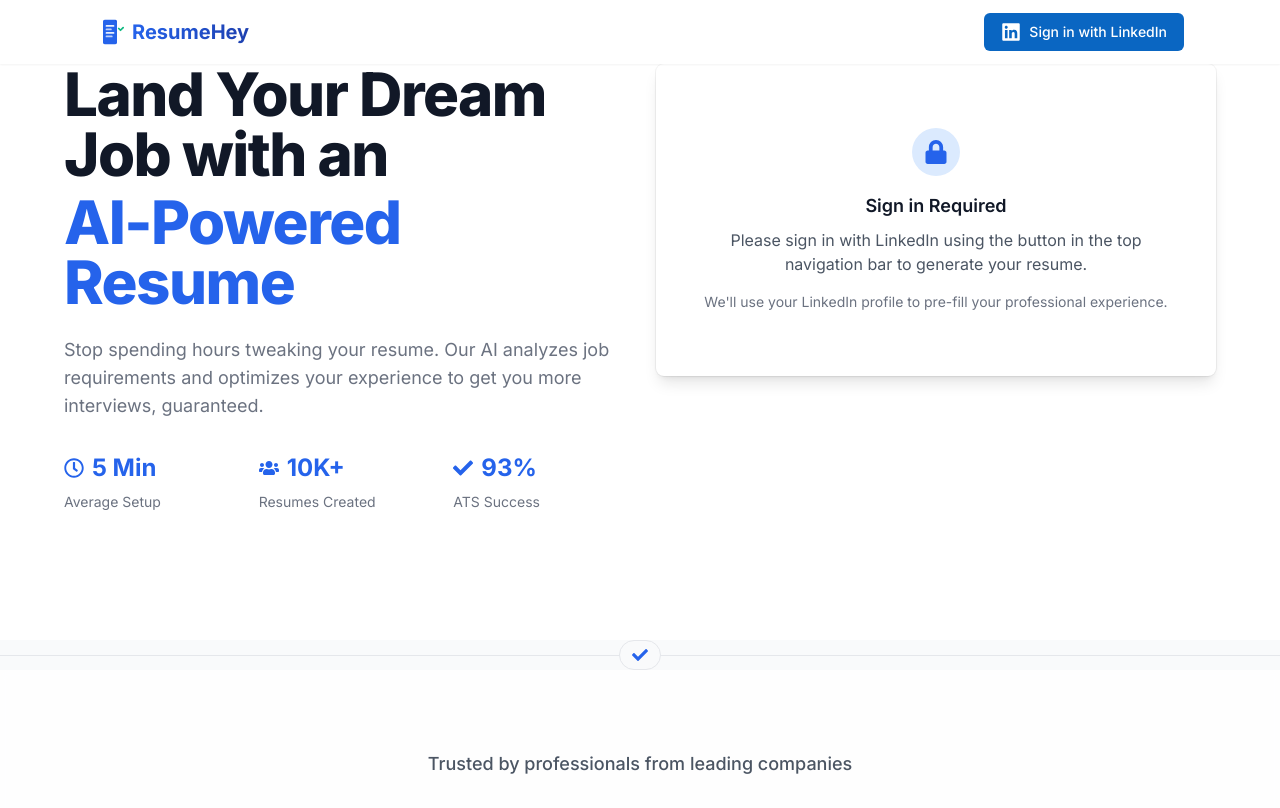
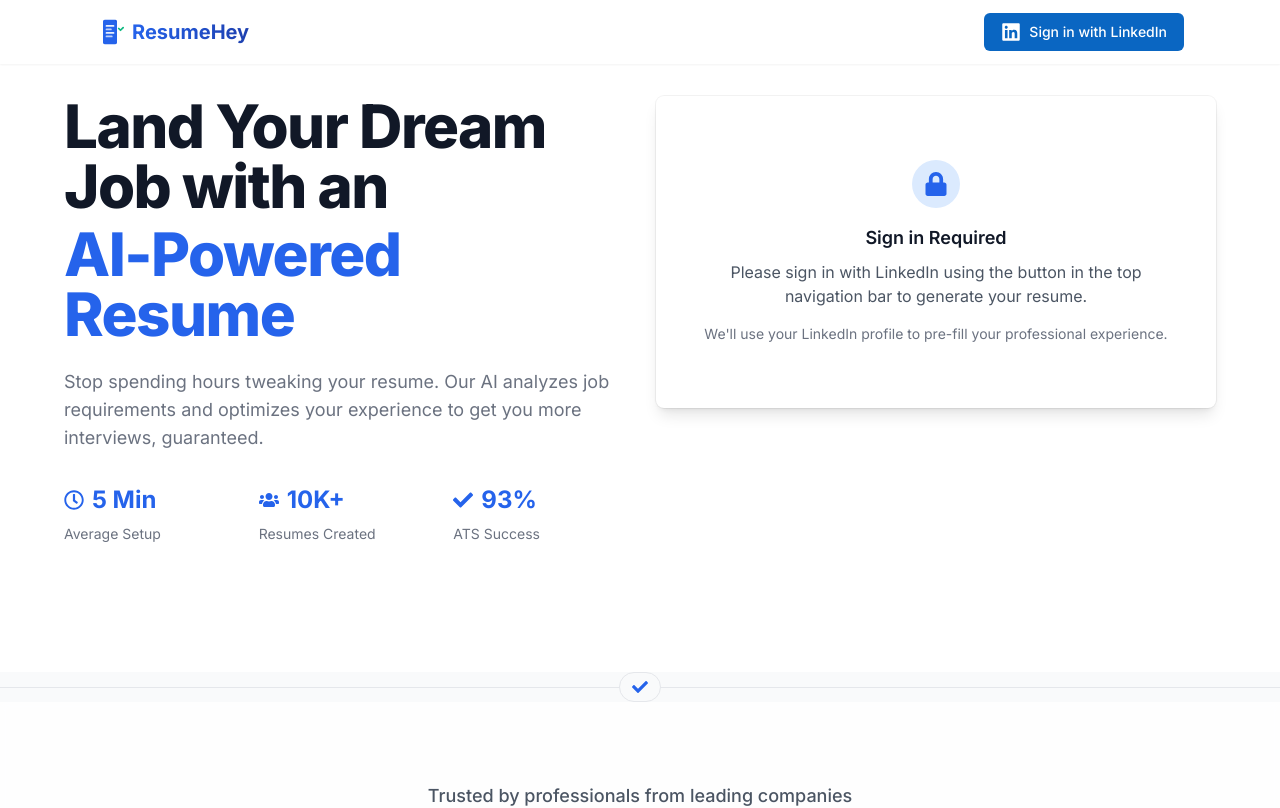
Before and after one commit to SparkyWoo/resumegen, a Next.js app: page / in a window 1280 px wide. Shown: the top 808 px of the page. Built offline with nearby package versions, Linux system fonts and the light colour scheme; no server answers.

Commit message:
fix padding for landing page v5

```diff
--- a/src/app/page.tsx
+++ b/src/app/page.tsx
@@ -82,12 +82,12 @@ export default function Home() {
       />
 
       {/* Hero Section */}
-      <div className="relative overflow-hidden bg-white/80 backdrop-blur-sm pt-8 sm:pt-12 lg:pt-16">
+      <div className="relative overflow-hidden bg-white/80 backdrop-blur-sm">
         <AnimatedSection className="max-w-7xl mx-auto">
           <div className="relative z-10 pb-8 bg-white sm:pb-16 md:pb-20 lg:pb-28 xl:pb-32">
             <div className="relative px-4 sm:px-6 lg:px-8">
               <div className="mx-auto max-w-7xl px-4 sm:px-6 lg:px-8">
-                <div className="lg:grid lg:grid-cols-12 lg:gap-8">
+                <div className="pt-16 sm:pt-20 lg:pt-24 lg:grid lg:grid-cols-12 lg:gap-8">
                   {/* Left Column */}
                   <div className="sm:text-center lg:text-left lg:col-span-6">
                     <h1 className="text-4xl tracking-tight font-extrabold text-gray-900 sm:text-5xl md:text-6xl">
```
